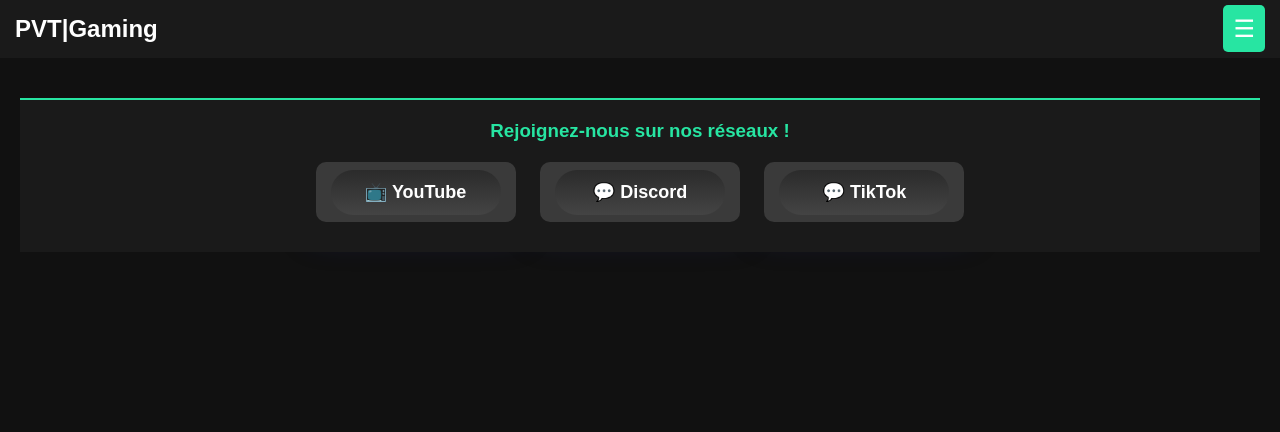
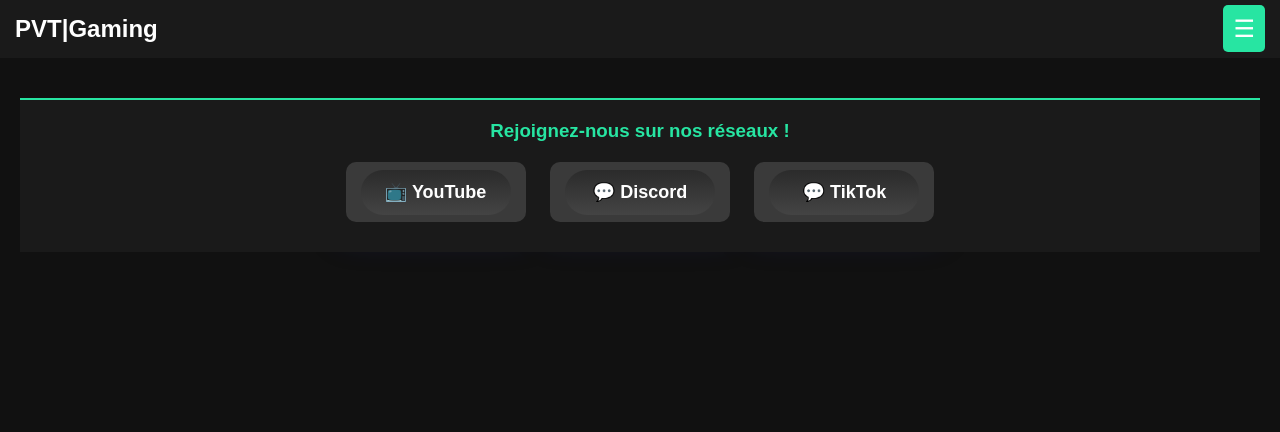
Before and after one commit to Pivertg/PVT-gaming-site, a PHP site: page /reseau.html in a window 1280 px wide. Shown: the top 432 px of the page. Run offline with PHP 8.4, Linux system fonts and the light colour scheme.

Commit message:
Update style-buttons.css

```diff
--- a/style-buttons.css
+++ b/style-buttons.css
@@ -1,9 +1,9 @@
-/* Styles spécifiques aux boutons des réseaux sociaux */
+/* Style général des boutons */
 .social-links .button {
     border: none;
     outline: none;
     background-color: #3a3a3a;
-  width: 200px;
+    width: 180px;
     height: 60px;
     font-size: 18px;
     color: #fff;
@@ -18,6 +18,7 @@
     text-decoration: none;
 }
 
+/* Effet de glow autour du bouton */
 .social-links .button::before {
     content: "";
     position: absolute;
@@ -33,29 +34,30 @@
     transition: all 0.3s;
 }
 
+/* Conteneur du dégradé animé */
 .social-links .gradient-container {
     position: absolute;
     top: 50%;
     left: 50%;
     transform: translate(-50%, -50%);
-  width: 106%;
-  height: 115%;
+    width: 120%;
+    height: 130%;
     overflow: hidden;
     border-radius: inherit;
     z-index: -2;
-  filter: blur(10px);
+    filter: blur(8px); /* Effet de flou ajusté */
     transition: all 0.3s;
 }
 
+/* Dégradé animé autour du bouton */
 .social-links .gradient {
     position: absolute;
     top: 50%;
     left: 50%;
     transform: translate(-50%, -50%);
-  width: 110%;
+    width: 160%;
     aspect-ratio: 1;
     border-radius: 100%;
-  transition: all 0.3s;
     background-image: linear-gradient(
         90deg,
         hsl(226, 81%, 64%),
@@ -67,24 +69,23 @@
         hsl(136, 81%, 64%),
         hsl(181, 81%, 64%)
     );
-  animation: rotate 2s linear infinite;
-  filter: blur(10px);
+    animation: rotate 4s linear infinite;
+    filter: blur(10px); /* Ajusté pour être visible */
+    z-index: -3;
 }
 
+/* Label du bouton */
 .social-links .label {
-  width: 180px;
+    width: 156px;
     height: 45px;
     text-align: center;
     line-height: 45px;
     border-radius: 22px;
     background-color: rgba(43, 43, 43, 1);
-  background-image: linear-gradient(
-    180deg,
-    rgb(43, 43, 43) 0%,
-    rgb(68, 68, 68) 100%
-  );
+    background-image: linear-gradient(180deg, rgb(43, 43, 43) 0%, rgb(68, 68, 68) 100%);
 }
 
+/* Effet au survol */
 .social-links .button:hover .gradient-container {
     transform: translate(-50%, -50%) scale(0.98);
     filter: blur(5px);
@@ -93,3 +94,13 @@
 .social-links .button:hover .gradient {
     filter: blur(5px);
 }
+
+/* Animation de rotation */
+@keyframes rotate {
+    0% {
+        transform: translate(-50%, -50%) rotate(0deg);
+    }
+    100% {
+        transform: translate(-50%, -50%) rotate(360deg);
+    }
+}
```
Lines whose indentation alone changed are shown as unchanged.
